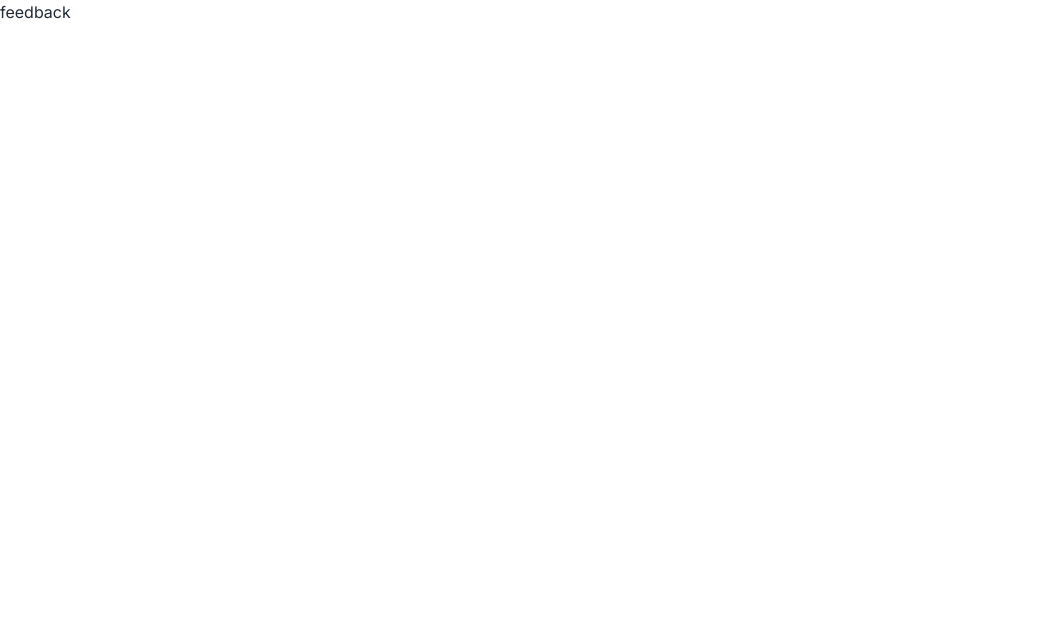
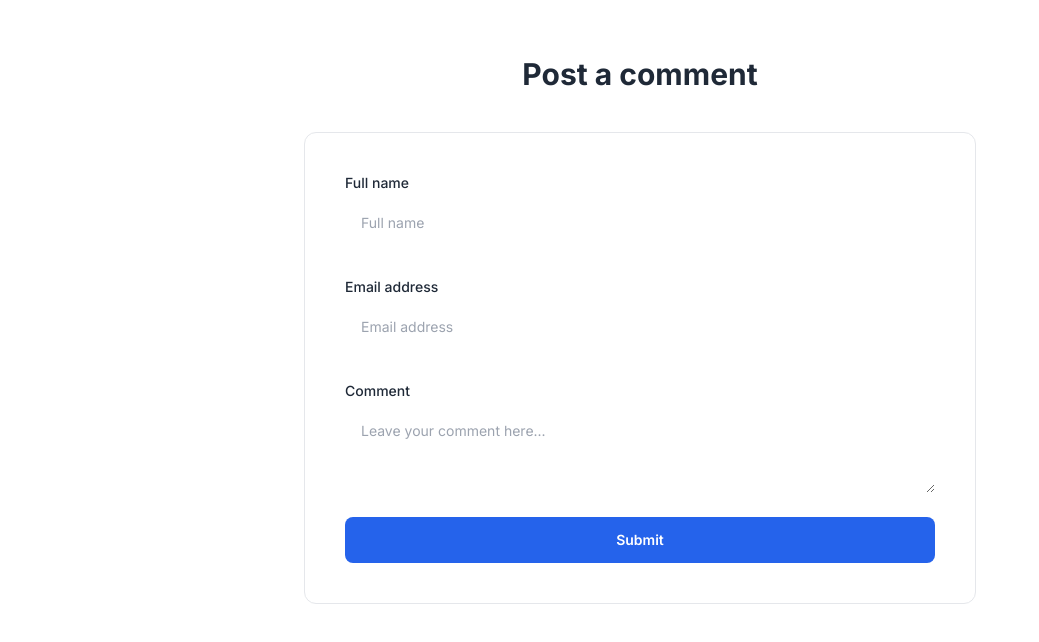
Before and after one commit to Anonymousindex017/BookMySpace, a Next.js app in the folder frontend/: page /user/profile/feedback in a window 1280 px wide. Shown: the top 642 px of the page, without its empty margins (0-1039 px from the left). Built offline with nearby package versions, Linux system fonts and the light colour scheme.

Commit message:
feedbackuser

```diff
--- a/frontend/src/app/(main)/browse/page.jsx
+++ b/frontend/src/app/(main)/browse/page.jsx
@@ -44,15 +44,17 @@
             />
           </svg>
         </button>
+        <div className='grid grid-cols-3 gap-10'>
+
         {
           spacelist.map((space) => {
             return (
-              <div>
-
-              <div className="w-full my-5 mx-auto max-w-sm p-4 bg-white border border-gray-200 rounded-lg shadow sm:p-8 dark:bg-gray-800 dark:border-gray-700">
+              <div className="my-5 bg-white border border-gray-200 rounded-lg shadow dark:bg-gray-800 dark:border-gray-700">
                 <a href="#">
                   <img className="rounded-t-lg" src="https://img.freepik.com/premium-photo/modern-office-space-with-desktops-with-modern-computers-created-with-generative-ai-technology_185193-110090.jpg" alt="" />
                 </a>
+                <div className='p-4 sm:p-8'>
+
                 <h5 className="mb-4 text-xl font-medium text-white dark:text-white">
                   Your Order
                 </h5>
@@ -167,7 +169,7 @@
                   </li>
                 </ul>
                 <Link
-                    href={"/space-details/"+space._id}
+                  href={"/space-details/" + space._id}
                   className="inline-flex items-center px-3 py-2 text-sm font-medium text-center text-white bg-blue-700 rounded-lg hover:bg-blue-800 focus:ring-4 focus:outline-none focus:ring-blue-300 dark:bg-blue-600 dark:hover:bg-blue-700 dark:focus:ring-blue-800"
                 >
                   Read more
@@ -192,6 +194,7 @@
             )
           })
         }
+        </div>
 
       </>
 
--- a/frontend/src/app/user/profile/feedback/page.jsx
+++ b/frontend/src/app/user/profile/feedback/page.jsx
@@ -2,7 +2,82 @@
 
 const Feedback = () => {
   return (
-    <div>feedback</div>
+    <div>
+      <>
+  {/* Comment Form */}
+  <div className="max-w-[85rem] px-4 py-10 sm:px-6 lg:px-8 lg:py-14 mx-auto">
+    <div className="mx-auto max-w-2xl">
+      <div className="text-center">
+        <h2 className="text-xl text-gray-800 font-bold sm:text-3xl dark:text-white">
+          Post a comment
+        </h2>
+      </div>
+      {/* Card */}
+      <div className="mt-5 p-4 relative z-10 bg-white border rounded-xl sm:mt-10 md:p-10 dark:bg-gray-800 dark:border-gray-700">
+        <form>
+          <div className="mb-4 sm:mb-8">
+            <label
+              htmlFor="hs-feedback-post-comment-name-1"
+              className="block mb-2 text-sm font-medium dark:text-white"
+            >
+              Full name
+            </label>
+            <input
+              type="text"
+              id="hs-feedback-post-comment-name-1"
+              className="py-3 px-4 block w-full border-gray-200 rounded-lg text-sm focus:border-blue-500 focus:ring-blue-500 disabled:opacity-50 disabled:pointer-events-none dark:bg-slate-900 dark:border-gray-700 dark:text-gray-400 dark:focus:ring-gray-600"
+              placeholder="Full name"
+            />
+          </div>
+          <div className="mb-4 sm:mb-8">
+            <label
+              htmlFor="hs-feedback-post-comment-email-1"
+              className="block mb-2 text-sm font-medium dark:text-white"
+            >
+              Email address
+            </label>
+            <input
+              type="email"
+              id="hs-feedback-post-comment-email-1"
+              className="py-3 px-4 block w-full border-gray-200 rounded-lg text-sm focus:border-blue-500 focus:ring-blue-500 disabled:opacity-50 disabled:pointer-events-none dark:bg-slate-900 dark:border-gray-700 dark:text-gray-400 dark:focus:ring-gray-600"
+              placeholder="Email address"
+            />
+          </div>
+          <div>
+            <label
+              htmlFor="hs-feedback-post-comment-textarea-1"
+              className="block mb-2 text-sm font-medium dark:text-white"
+            >
+              Comment
+            </label>
+            <div className="mt-1">
+              <textarea
+                id="hs-feedback-post-comment-textarea-1"
+                name="hs-feedback-post-comment-textarea-1"
+                rows={3}
+                className="py-3 px-4 block w-full border-gray-200 rounded-lg text-sm focus:border-blue-500 focus:ring-blue-500 disabled:opacity-50 disabled:pointer-events-none dark:bg-slate-900 dark:border-gray-700 dark:text-gray-400 dark:focus:ring-gray-600"
+                placeholder="Leave your comment here..."
+                defaultValue={""}
+              />
+            </div>
+          </div>
+          <div className="mt-6 grid">
+            <button
+              type="submit"
+              className="w-full py-3 px-4 inline-flex justify-center items-center gap-x-2 text-sm font-semibold rounded-lg border border-transparent bg-blue-600 text-white hover:bg-blue-700 disabled:opacity-50 disabled:pointer-events-none"
+            >
+              Submit
+            </button>
+          </div>
+        </form>
+      </div>
+      {/* End Card */}
+    </div>
+  </div>
+  {/* End Comment Form */}
+</>
+
+    </div>
   )
 }
 
```
Lines whose indentation alone changed are shown as unchanged.
